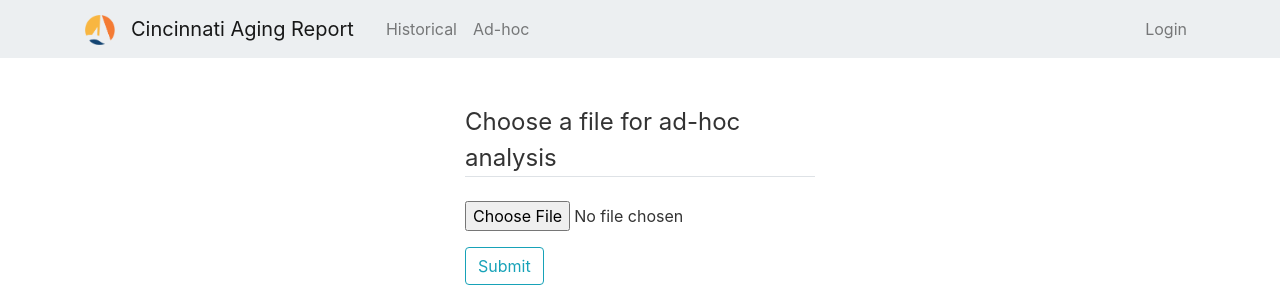
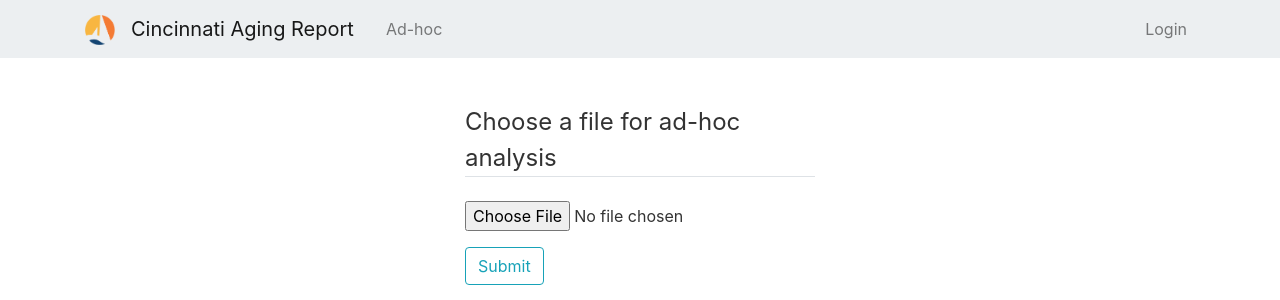
Before and after one commit to webecker25272/scrapyr, a Flask app: page /adhoc in a window 1280 px wide. Shown: the top 300 px of the page. Run offline with Flask 2, Linux system fonts and the light colour scheme; some libraries are stand-ins or nearby versions.

Commit message:
removing links for testing

```diff
--- a/scrapyr/templates/layout.html
+++ b/scrapyr/templates/layout.html
@@ -30,7 +30,7 @@
                 </button>
                 <div class="collapse navbar-collapse" id="navbarToggle">
                   <div class="navbar-nav mr-auto">
-                    <a class="nav-item nav-link" href="{{ url_for('historical') }}">Historical</a>
+                    <!--a class="nav-item nav-link" href="{{ url_for('historical') }}">Historical</a-->
                     <a class="nav-item nav-link" href="{{ url_for('adhoc') }}">Ad-hoc</a>
                     {% if temp_exists %}<a class="nav-item nav-link" href="/export">View Report</a>{% endif %}
                 </div>
```
